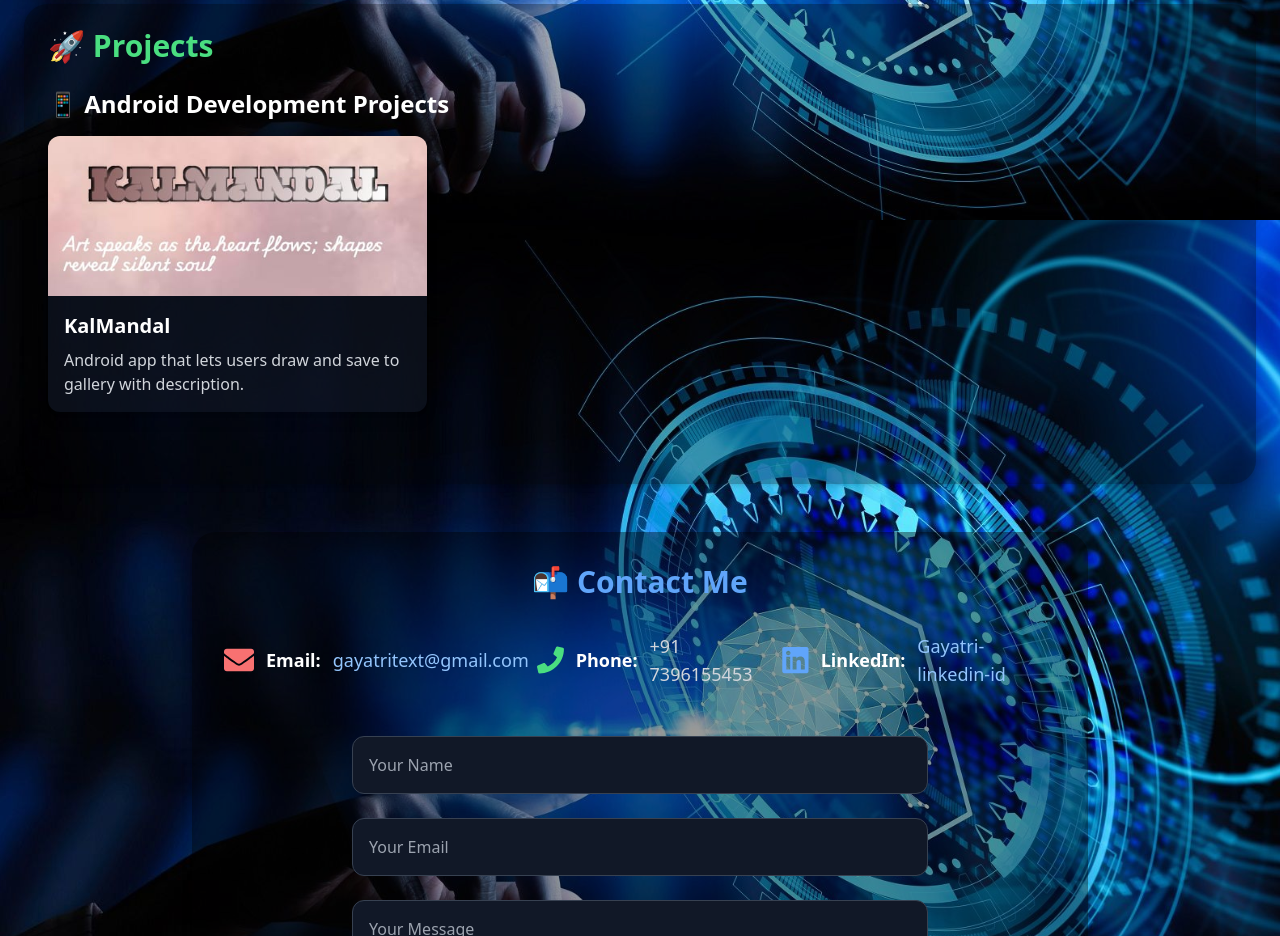
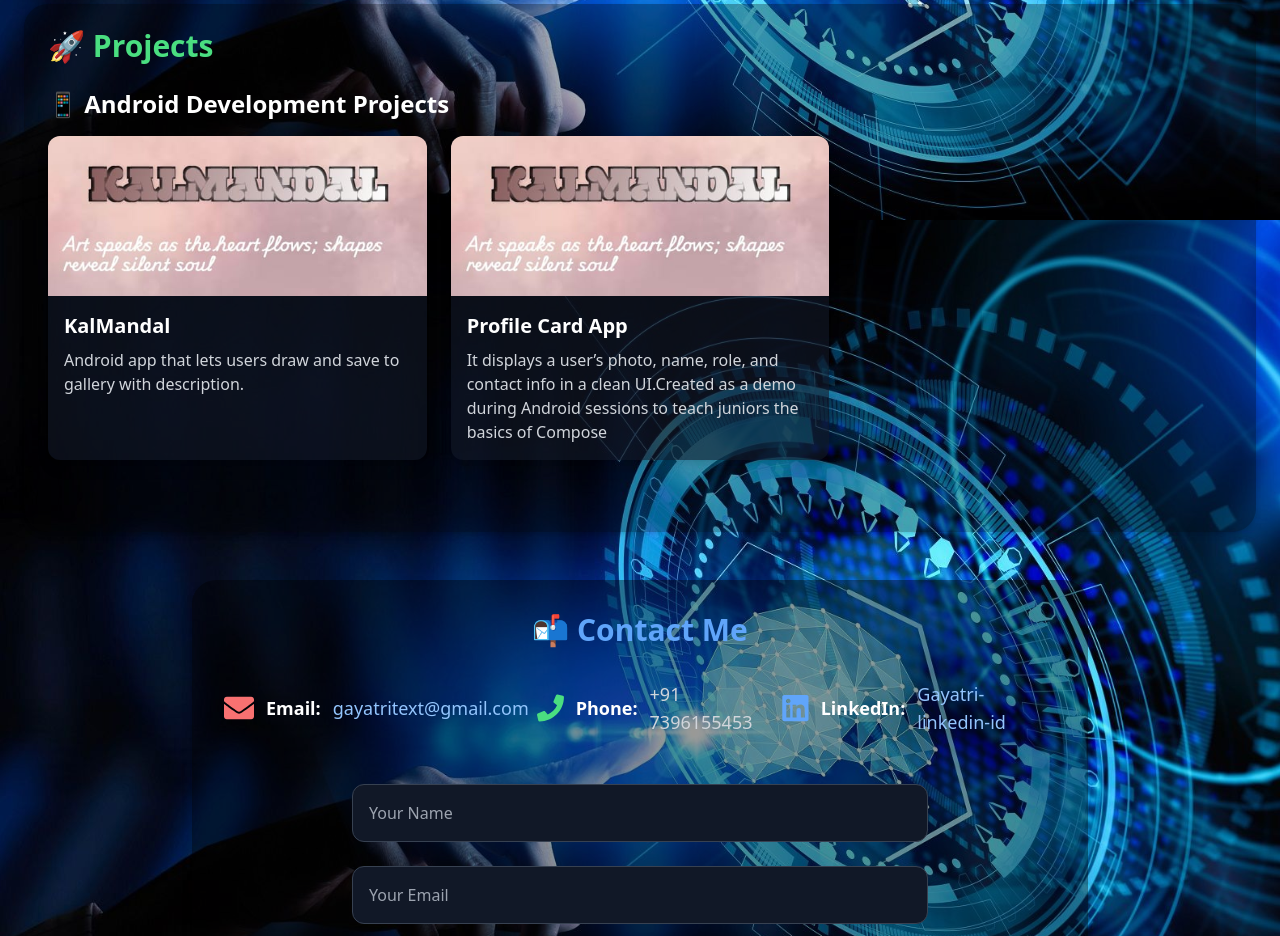
Before and after one commit to gayatrihub/my_port, a React (Create React App) app: page / in a window 1280 px wide. Shown: the part 2180-3116 px from the top of the page. Built offline with nearby package versions, Linux system fonts and the light colour scheme.

Commit message:
Update App.js

```diff
--- a/src/App.js
+++ b/src/App.js
@@ -25,13 +25,26 @@ const androidProjects = [
     title: "KalMandal",
     description: "Android app that lets users draw and save to gallery with description.",
     image: kalmandalImg,
-  }];
+  },
+  {
+    title: "Profile Card App",
+    description: "It displays a user’s photo, name, role, and contact info in a clean UI.Created as a demo during Android sessions to teach juniors the basics of Compose",
+    image: kalmandalImg,
+  }
+];
+
 // Projects categorized by domain
 /*const webProjects = [
   {
     title: "Drawing App",
     description: "Android app that lets users draw and save to gallery with description.",
     image: "https://via.placeholder.com/300x180.png?text=Drawing+App",
+  },
+  {
+    title: "Profile Card App",
+    description: "It displays a user’s photo, name, role, and contact info in a clean UI.
+Created as a demo during Android sessions to teach juniors the basics of Compose.",
+    image: kalmandalImg,
   }
 ];*/
 
```
